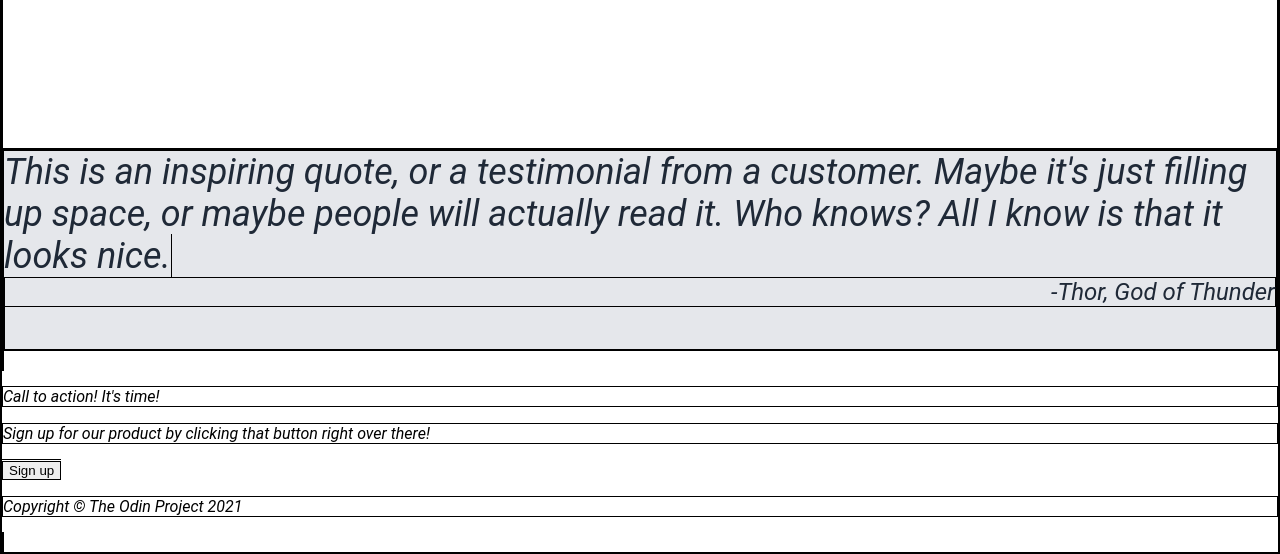
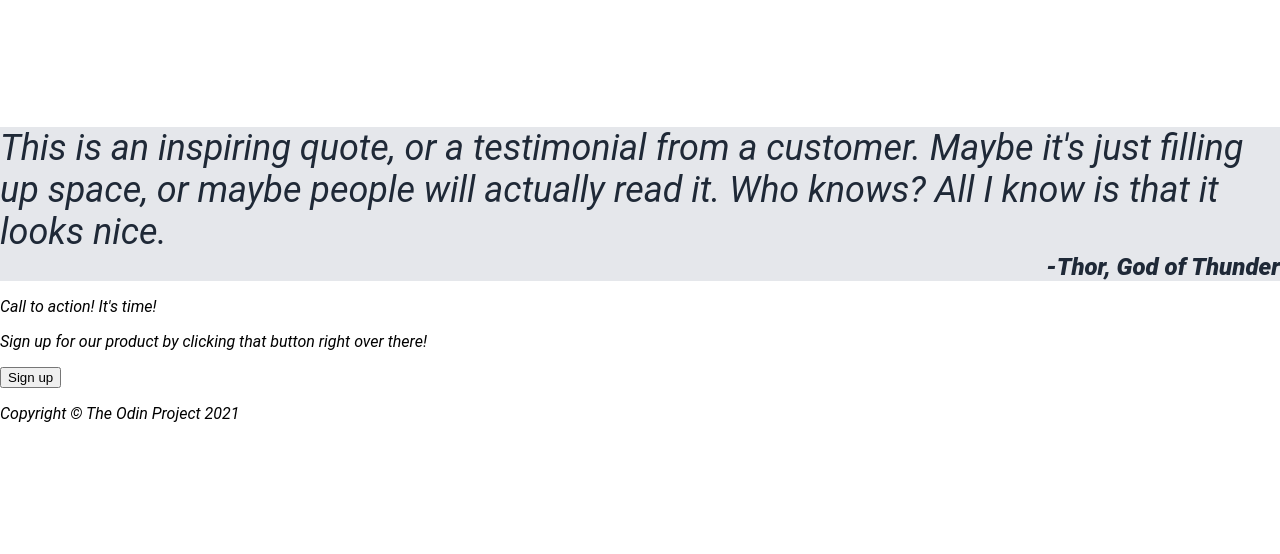
Before and after one commit to vvrestler/odin-landing-page, a plain HTML site: page index.html in a window 1280 px wide. Shown: the part 720-1274 px from the top of the page. After the commit the page ends 1159 px from the top, so only its background shows below. Drawn offline with Linux system fonts and the light colour scheme.

Commit message:
Add bold style to quote attribution

```diff
--- a/styles.css
+++ b/styles.css
@@ -123,8 +123,9 @@ li {
 .quote-source {
     text-align: end;
     font-size: 24px;
+    font-weight: 800;
 }
 
-* {
+/* * {
     border: 1px solid black;
-}
+} */
```
